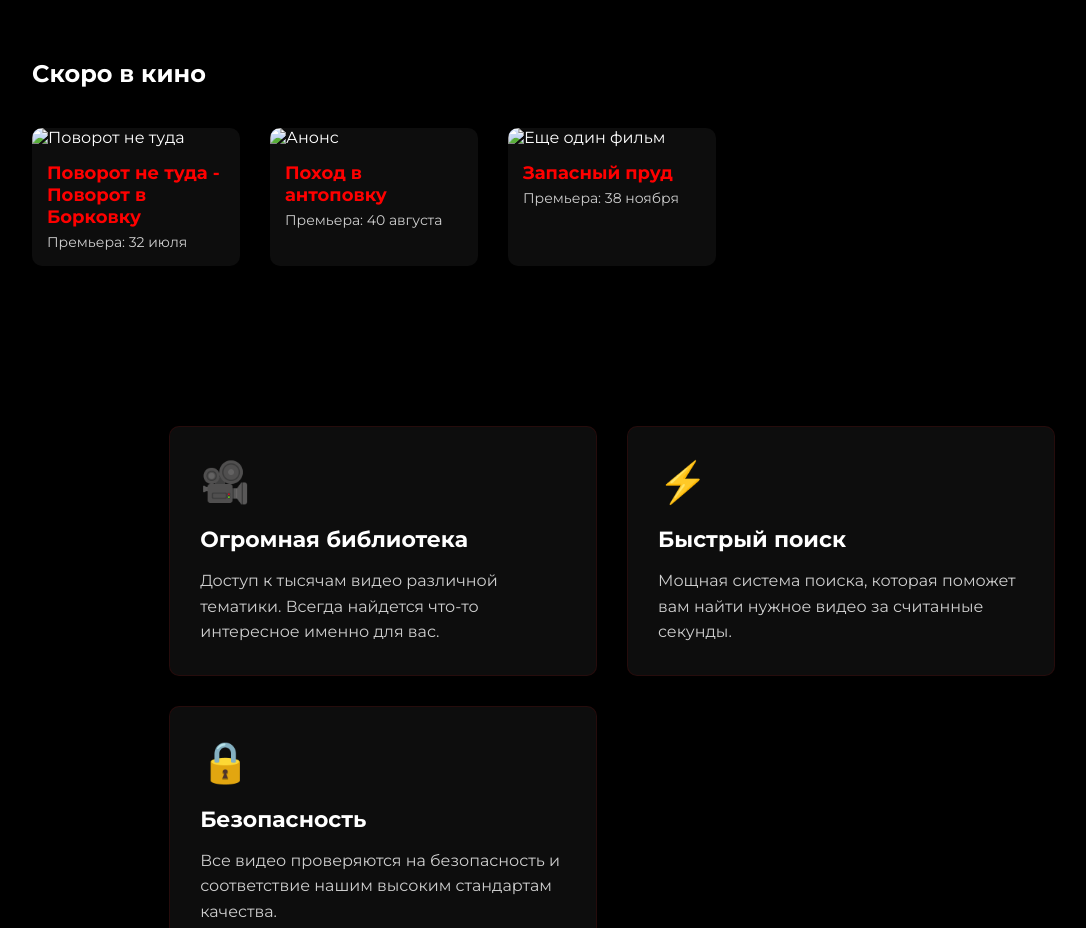
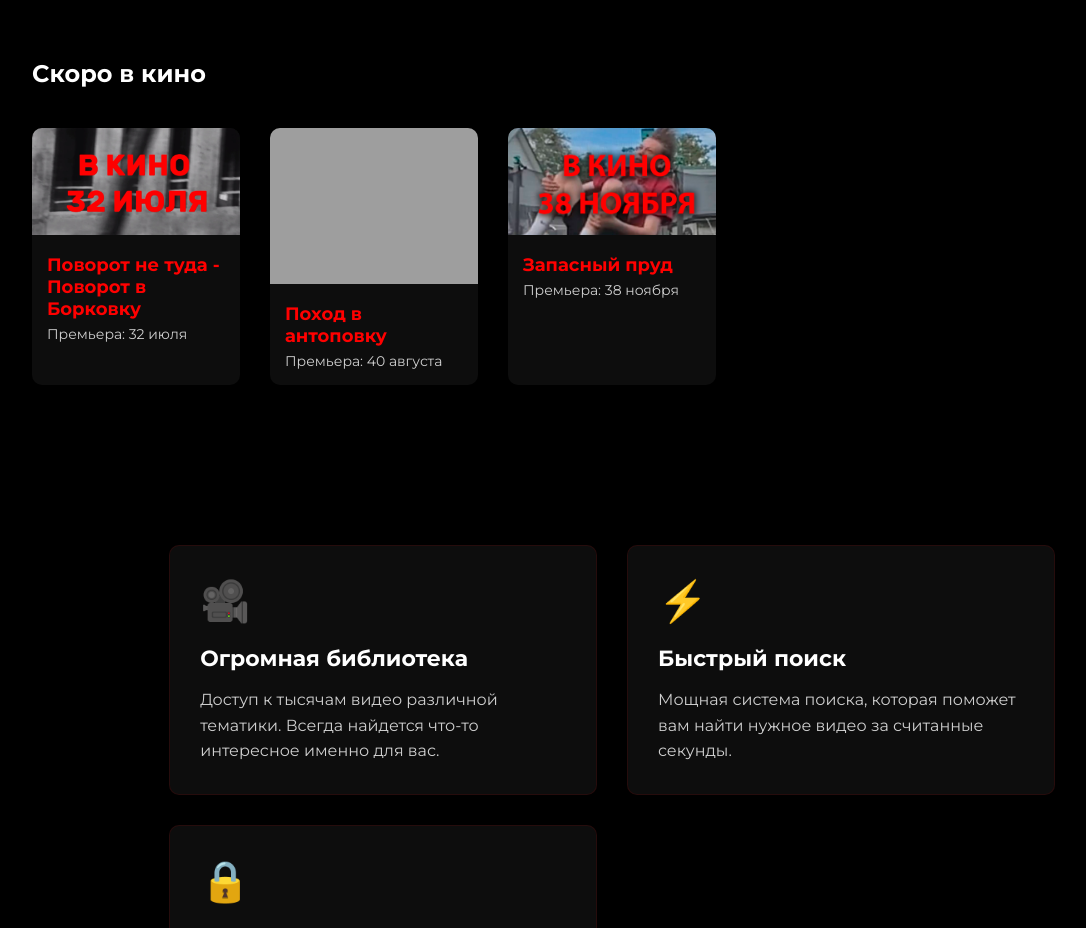
Before and after one commit to aleshindani/NoodleShop, a plain HTML site: page index.html in a window 1280 px wide. Shown: the part 1360-2288 px from the top of the page, without its empty margins (28-1114 px from the left). Drawn offline with Linux system fonts and the light colour scheme; the site is published under a folder, as on GitHub Pages, so addresses that start at the root find nothing.

Commit message:
Update index.html

```diff
--- a/index.html
+++ b/index.html
@@ -755,7 +755,7 @@
 				>
 				<div class="blocked-content">
 					<img
-						src="/photo_2025-07-31_23-33-13.jpg"
+						src="photo_2025-07-31_23-33-13.jpg"
 						alt="Заблокированный контент"
 					/>
 					<h2>Контент заблокирован</h2>
@@ -832,7 +832,7 @@
 			<div class="movie-posters">
 				<div class="movie-card" onclick="playTrailer()">
 					<img
-						src="/photo_2025-08-01_00-07-41.jpg"
+						src="photo_2025-08-01_00-07-41.jpg"
 						alt="Поворот не туда"
 						class="movie-poster"
 					/>
@@ -843,7 +843,7 @@
 				</div>
 
 				<div class="movie-card" onclick="playTrailer()">
-					<img src="/40.png" alt="Анонс" class="movie-poster" />
+					<img src="40.png" alt="Анонс" class="movie-poster" />
 					<div class="movie-info">
 						<h3 class="movie-title">Поход в антоповку</h3>
 						<p class="movie-premiere">Премьера: 40 августа</p>
@@ -852,7 +852,7 @@
 
 				<div class="movie-card" onclick="playTrailer()">
 					<img
-						src="/38.png"
+						src="38.png"
 						alt="Еще один фильм"
 						class="movie-poster"
 					/>
```
